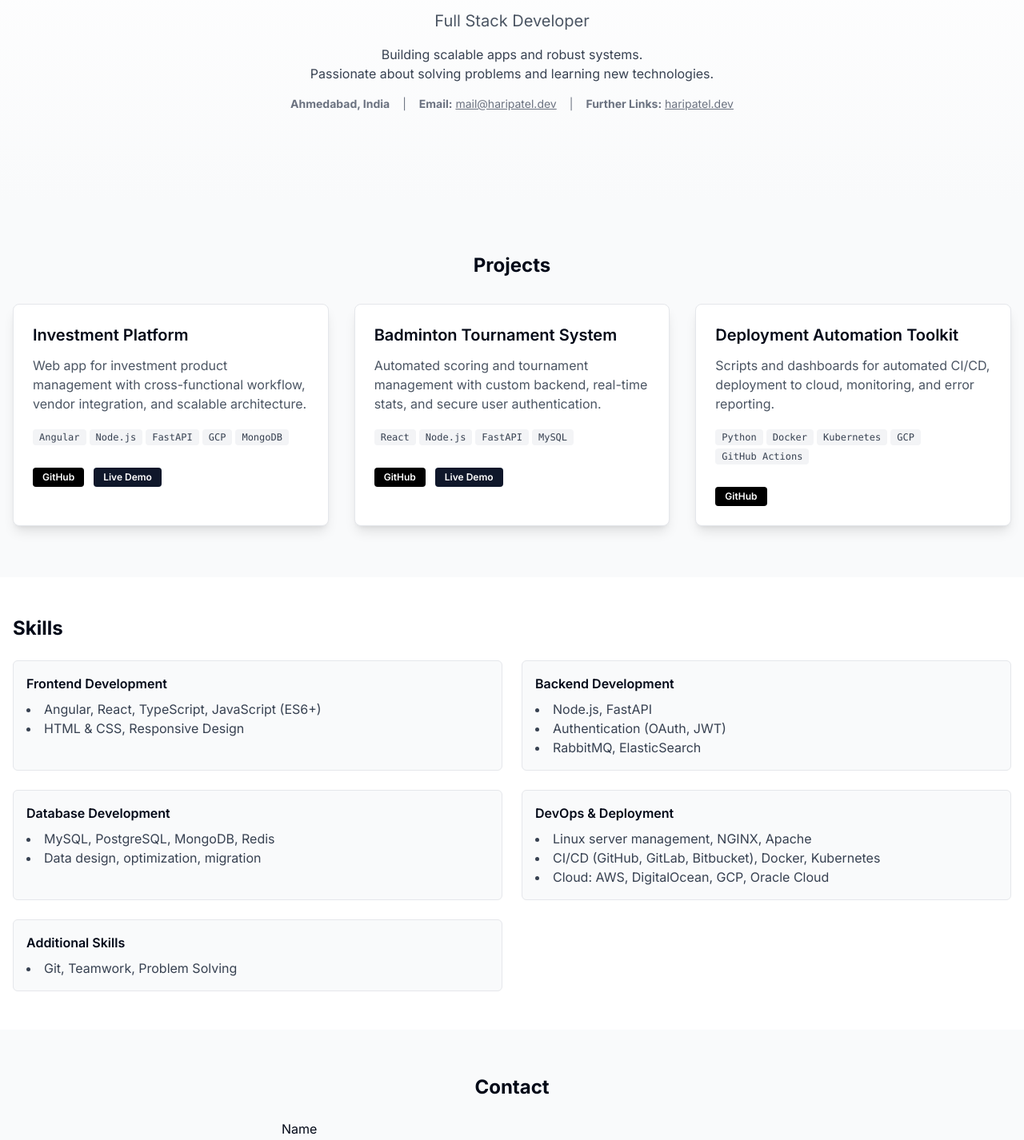
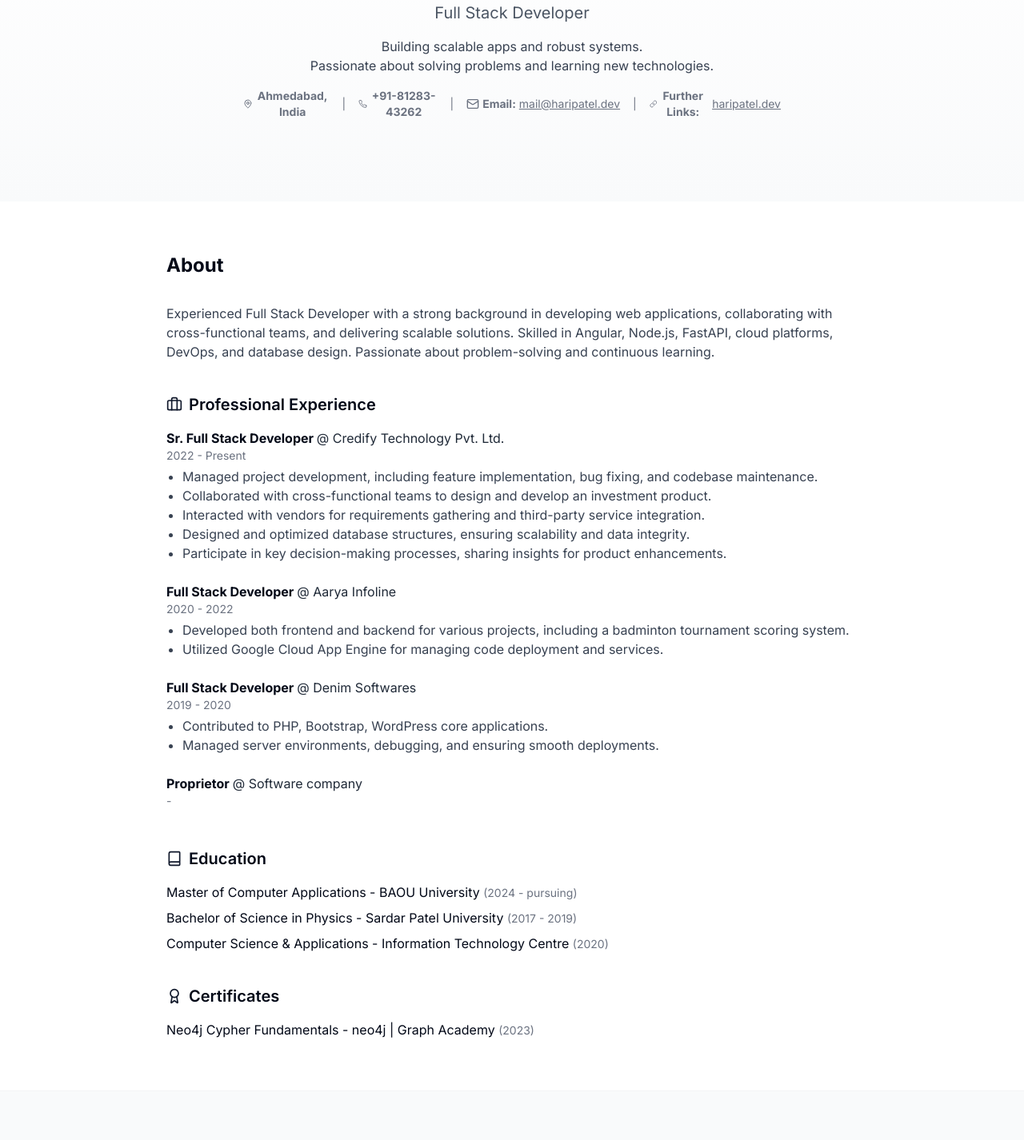
Before and after one commit to hardikhari96/haripatel.dev, a React (Vite) app: page / in a window 1280 px wide. Shown: the part 201-1627 px from the top of the page at 80% size. Built offline with nearby package versions, Linux system fonts and the light colour scheme.

Commit message:
Update website content
Update all sections of the website based on the provided CV content.

```diff
--- /dev/null
+++ b/src/components/AboutSection.tsx
@@ -0,0 +1,129 @@
+
+import React from "react";
+import { Briefcase, Book, Award } from "lucide-react";
+
+const experience = [
+  {
+    title: "Sr. Full Stack Developer",
+    company: "Credify Technology Pvt. Ltd.",
+    duration: "2022 - Present",
+    details: [
+      "Managed project development, including feature implementation, bug fixing, and codebase maintenance.",
+      "Collaborated with cross-functional teams to design and develop an investment product.",
+      "Interacted with vendors for requirements gathering and third-party service integration.",
+      "Designed and optimized database structures, ensuring scalability and data integrity.",
+      "Participate in key decision-making processes, sharing insights for product enhancements.",
+    ]
+  },
+  {
+    title: "Full Stack Developer",
+    company: "Aarya Infoline",
+    duration: "2020 - 2022",
+    details: [
+      "Developed both frontend and backend for various projects, including a badminton tournament scoring system.",
+      "Utilized Google Cloud App Engine for managing code deployment and services."
+    ]
+  },
+  {
+    title: "Full Stack Developer",
+    company: "Denim Softwares",
+    duration: "2019 - 2020",
+    details: [
+      "Contributed to PHP, Bootstrap, WordPress core applications.",
+      "Managed server environments, debugging, and ensuring smooth deployments."
+    ]
+  },
+  {
+    title: "Proprietor",
+    company: "Software company",
+    duration: "-", details: []
+  }
+];
+
+const education = [
+  {
+    degree: "Master of Computer Applications",
+    institution: "BAOU University",
+    year: "2024 - pursuing"
+  },
+  {
+    degree: "Bachelor of Science in Physics",
+    institution: "Sardar Patel University",
+    year: "2017 - 2019"
+  },
+  {
+    degree: "Computer Science & Applications",
+    institution: "Information Technology Centre",
+    year: "2020"
+  }
+];
+
+const certificates = [
+  {
+    name: "Neo4j Cypher Fundamentals",
+    issuer: "neo4j | Graph Academy",
+    year: "2023"
+  }
+];
+
+const AboutSection = () => (
+  <section id="about" className="py-16 bg-white border-b border-gray-100">
+    <div className="container mx-auto px-4 max-w-4xl">
+      <h2 className="text-2xl font-bold mb-8 flex items-center gap-2">
+        <span>About</span>
+      </h2>
+      <div className="mb-10">
+        <p className="text-gray-700 mb-3">
+          Experienced Full Stack Developer with a strong background in developing web applications, collaborating with cross-functional teams, and delivering scalable solutions. Skilled in Angular, Node.js, FastAPI, cloud platforms, DevOps, and database design. Passionate about problem-solving and continuous learning.
+        </p>
+      </div>
+      {/* Experience */}
+      <div className="mb-12">
+        <h3 className="text-xl font-semibold mb-4 flex items-center gap-2">
+          <Briefcase className="w-5 h-5 text-primary" /> Professional Experience
+        </h3>
+        <div className="space-y-6">
+          {experience.map((exp, idx) => (
+            <div key={idx} className="mb-2">
+              <div className="font-bold">{exp.title} <span className="font-normal text-gray-800">@ {exp.company}</span></div>
+              <div className="text-sm text-gray-500 mb-1">{exp.duration}</div>
+              <ul className="list-disc ml-5 text-gray-700 mb-2">
+                {exp.details.map((item, i) => (
+                  <li key={i}>{item}</li>
+                ))}
+              </ul>
+            </div>
+          ))}
+        </div>
+      </div>
+      {/* Education */}
+      <div className="mb-10">
+        <h3 className="text-xl font-semibold mb-4 flex items-center gap-2">
+          <Book className="w-5 h-5 text-primary" /> Education
+        </h3>
+        <ul className="space-y-2">
+          {education.map((edu, i) => (
+            <li key={i}>
+              <span className="font-medium">{edu.degree}</span> - {edu.institution} <span className="text-gray-500 text-sm">({edu.year})</span>
+            </li>
+          ))}
+        </ul>
+      </div>
+      {/* Certificates */}
+      <div>
+        <h3 className="text-xl font-semibold mb-4 flex items-center gap-2">
+          <Award className="w-5 h-5 text-primary" /> Certificates
+        </h3>
+        <ul>
+          {certificates.map((cert, i) => (
+            <li key={i}>
+              <span className="font-medium">{cert.name}</span> - {cert.issuer} <span className="text-gray-500 text-sm">({cert.year})</span>
+            </li>
+          ))}
+        </ul>
+      </div>
+    </div>
+  </section>
+);
+
+export default AboutSection;
--- a/src/components/Navbar.tsx
+++ b/src/components/Navbar.tsx
@@ -3,6 +3,7 @@ import React from "react";
 
 const links = [
   { label: "Home", href: "#home" },
+  { label: "About", href: "#about" },
   { label: "Projects", href: "#projects" },
   { label: "Skills", href: "#skills" },
   { label: "Contact", href: "#contact" },
--- a/src/components/SkillsSection.tsx
+++ b/src/components/SkillsSection.tsx
@@ -6,36 +6,38 @@ const skills = [
     title: "Frontend Development",
     details: [
       "Angular, React, TypeScript, JavaScript (ES6+)",
-      "HTML & CSS, Responsive Design"
+      "HTML & CSS, Responsive Design, Bootstrap"
     ]
   },
   {
     title: "Backend Development",
     details: [
-      "Node.js, FastAPI",
-      "Authentication (OAuth, JWT)",
+      "Node.js, FastAPI (Python) micro-services architecture",
+      "Expertise in authentication and authorization (OAuth, JWT)",
       "RabbitMQ, ElasticSearch"
     ]
   },
   {
     title: "Database Development",
     details: [
-      "MySQL, PostgreSQL, MongoDB, Redis",
-      "Data design, optimization, migration"
+      "SQL (MySQL, PostgreSQL), NoSQL (MongoDB, Redis)",
+      "Database design, optimization, migration"
     ]
   },
   {
-    title: "DevOps & Deployment",
+    title: "Server Management & DevOps",
     details: [
-      "Linux server management, NGINX, Apache",
-      "CI/CD (GitHub, GitLab, Bitbucket), Docker, Kubernetes",
+      "Linux server management, NGINX, Apache, automation",
+      "CI/CD: GitHub, GitLab, Bitbucket",
+      "Docker, Kubernetes",
       "Cloud: AWS, DigitalOcean, GCP, Oracle Cloud"
     ]
   },
   {
     title: "Additional Skills",
     details: [
-      "Git, Teamwork, Problem Solving"
+      "Git, Teamwork, Problem Solving",
+      "Strong collaborative and communication skills"
     ]
   }
 ];
--- a/src/pages/Index.tsx
+++ b/src/pages/Index.tsx
@@ -4,6 +4,8 @@ import Navbar from "@/components/Navbar";
 import ProjectCard from "@/components/ProjectCard";
 import SkillsSection from "@/components/SkillsSection";
 import ContactForm from "@/components/ContactForm";
+import AboutSection from "@/components/AboutSection";
+import { Phone, Mail, MapPin, Link as LinkIcon } from "lucide-react";
 
 const projects = [
   {
@@ -41,14 +43,23 @@ const Index = () => {
             Building scalable apps and robust systems.<br/> Passionate about solving problems and learning new technologies.
           </p>
           <div className="text-sm text-gray-500 flex flex-col md:flex-row gap-2 justify-center items-center mb-2">
-            <span><strong>Ahmedabad, India</strong></span>
+            <span className="flex items-center gap-1"><MapPin size={16} /> <strong>Ahmedabad, India</strong></span>
             <span className="hidden md:inline mx-2">|</span>
-            <span><strong>Email:</strong> <a href="mailto:mail@haripatel.dev" className="underline hover:text-primary">mail@haripatel.dev</a></span>
+            <span className="flex items-center gap-1"><Phone size={16} /> <strong>+91-81283-43262</strong></span>
             <span className="hidden md:inline mx-2">|</span>
-            <span><strong>Further Links:</strong> <a href="https://haripatel.dev" target="_blank" rel="noopener noreferrer" className="underline hover:text-primary">haripatel.dev</a></span>
+            <span className="flex items-center gap-1"><Mail size={16} /> <strong>Email:</strong> <a href="mailto:mail@haripatel.dev" className="underline hover:text-primary">mail@haripatel.dev</a></span>
+            <span className="hidden md:inline mx-2">|</span>
+            <span className="flex items-center gap-1">
+              <LinkIcon size={16} />
+              <strong>Further Links:</strong>
+              <a href="https://haripatel.dev" target="_blank" rel="noopener noreferrer" className="underline hover:text-primary ml-1">haripatel.dev</a>
+            </span>
           </div>
         </div>
       </section>
+
+      {/* ABOUT SECTION */}
+      <AboutSection />
 
       {/* PROJECTS SECTION */}
       <section id="projects" className="py-16 bg-gray-50">
@@ -69,6 +80,20 @@ const Index = () => {
       <section id="contact" className="py-14 bg-gray-50">
         <div className="container mx-auto px-4">
           <h2 className="text-2xl font-bold mb-6 text-center">Contact</h2>
+          <div className="mb-6 flex flex-col items-center text-gray-600 gap-1">
+            <div className="flex items-center gap-1">
+              <Phone size={16} />
+              <span className="ml-1">+91-81283-43262</span>
+            </div>
+            <div className="flex items-center gap-1">
+              <Mail size={16} />
+              <span className="ml-1">mail@haripatel.dev</span>
+            </div>
+            <div className="flex items-center gap-1">
+              <MapPin size={16} />
+              <span className="ml-1">Ahmedabad</span>
+            </div>
+          </div>
           <ContactForm />
         </div>
       </section>
```
